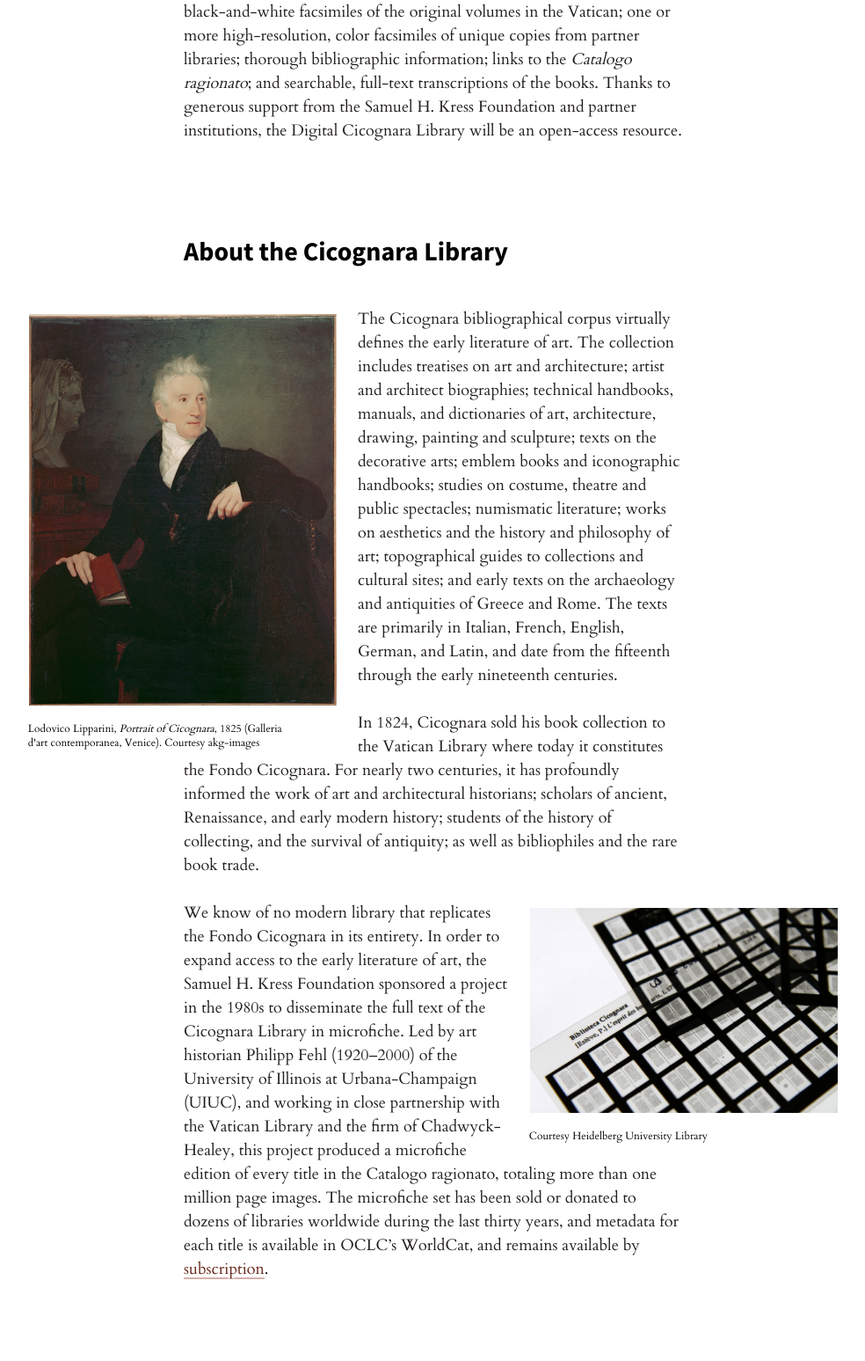
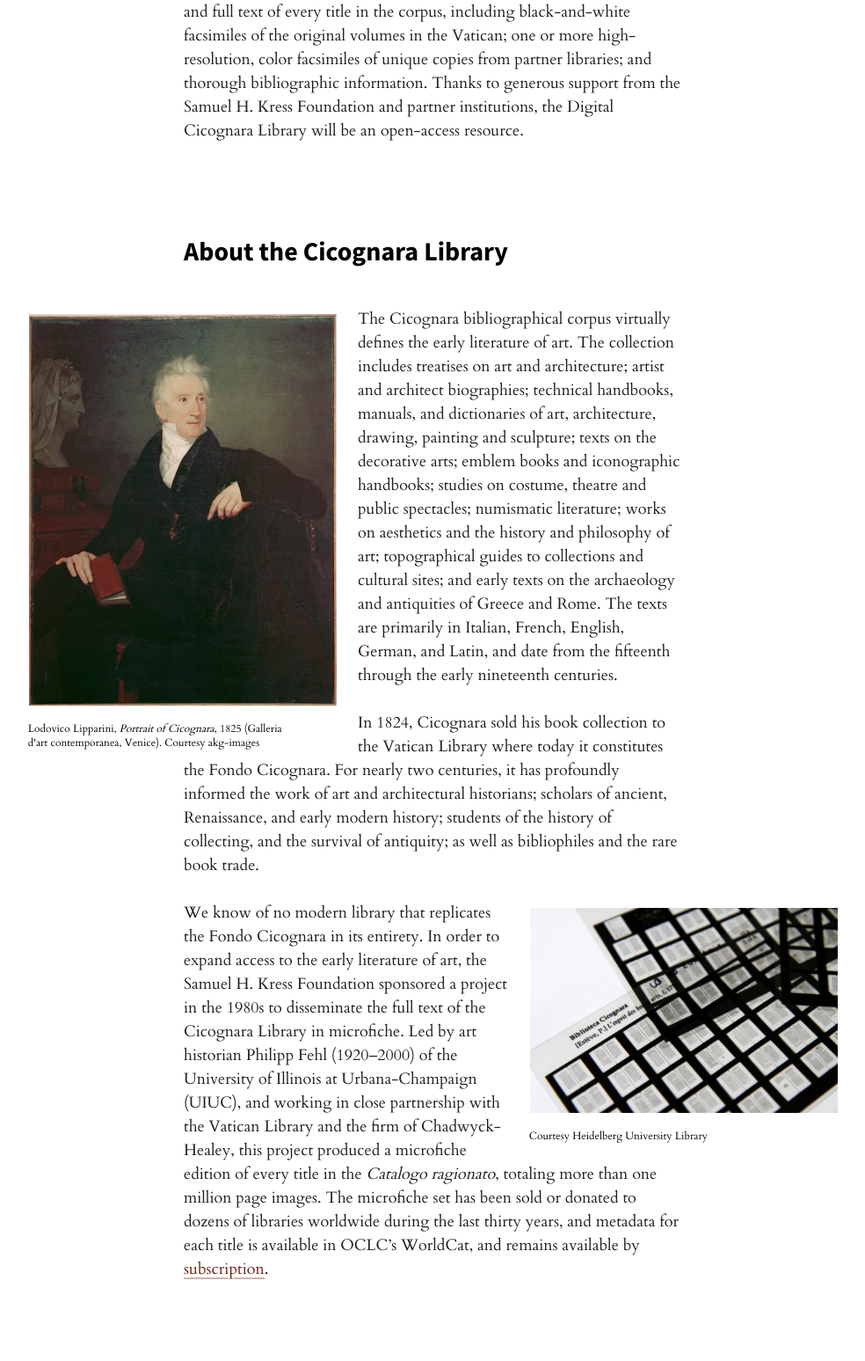
Before and after one commit to cicognara/cicognara.github.io, a plain HTML site: page index.html in a window 1280 px wide. Shown: the part 1457-3004 px from the top of the page at 88% size, without its empty margins (147-1131 px from the left). Drawn offline with nearby package versions, Linux system fonts and the light colour scheme; a web font is replaced by a local one.

Commit message:
new scope para follow chat w/ Sandy

```diff
--- a/index.html
+++ b/index.html
@@ -34,7 +34,7 @@
         <figcaption>Courtesy Heidelberg University Library</figcaption>
       </figure>
       <p>The Digital Cicognara Library is an international initiative to recreate in digital form the remarkable private book collection of Count Leopoldo Cicognara (1767–1834). Though assembled in the Romantic era, Cicognara’s collection of some five thousand early imprints still comprises the foundational literature of art and archaeology. Cicognara’s famous, two-volume inventory of his library, the <em>Catalogo ragionato dei libri d’arte e d’antichità</em>, published in 1821 and often reprinted, remains an essential tool for scholars and bibliophiles. </p>
-      <p>When complete, the Digital Cicognara Library will consist of the text of the <em>Catalogo ragionato</em> itself, integrated with sophisticated digital editions of every title in the corpus, including black-and-white facsimiles of the original volumes in the Vatican; one or more high-resolution, color facsimiles of unique copies from partner libraries; thorough bibliographic information; links to the <em>Catalogo ragionato</em>; and searchable, full-text transcriptions of the books. Thanks to generous support from the Samuel H. Kress Foundation and partner institutions, the Digital Cicognara Library will be an open-access resource.</p>
+      <p>When complete, the Digital Cicognara Library will consist of a sophisticated digital library application that includes the text of the <em>Catalogo ragionato</em> itself, integrated with digital images and full text of every title in the corpus, including black-and-white facsimiles of the original volumes in the Vatican; one or more high-resolution, color facsimiles of unique copies from partner libraries; and thorough bibliographic information. Thanks to generous support from the Samuel H. Kress Foundation and partner institutions, the Digital Cicognara Library will be an open-access resource.</p>
     </div>
   </section>
   <section class="about">
@@ -50,7 +50,7 @@
         <img src="images/microfiche.jpg">
         <figcaption>Courtesy Heidelberg University Library</figcaption>
       </figure>
-      <p>We know of no modern library that replicates the Fondo Cicognara in its entirety. In order to expand access to the early literature of art, the Samuel H. Kress Foundation sponsored a project in the 1980s to disseminate the full text of the Cicognara Library in microfiche. Led by art historian Philipp Fehl (1920–2000) of the University of Illinois at Urbana-Champaign (UIUC), and working in close partnership with the Vatican Library and the firm of Chadwyck-Healey, this project produced a microfiche edition of every title in the Catalogo ragionato, totaling more than one million page images. The microfiche set has been sold or donated to dozens of libraries worldwide during the last thirty years, and metadata for each title is available in OCLC’s WorldCat, and remains available by <a href="http://www.cicognara.com/" target="_blank">subscription</a>.</p>
+      <p>We know of no modern library that replicates the Fondo Cicognara in its entirety. In order to expand access to the early literature of art, the Samuel H. Kress Foundation sponsored a project in the 1980s to disseminate the full text of the Cicognara Library in microfiche. Led by art historian Philipp Fehl (1920–2000) of the University of Illinois at Urbana-Champaign (UIUC), and working in close partnership with the Vatican Library and the firm of Chadwyck-Healey, this project produced a microfiche edition of every title in the <em>Catalogo ragionato</em>, totaling more than one million page images. The microfiche set has been sold or donated to dozens of libraries worldwide during the last thirty years, and metadata for each title is available in OCLC’s WorldCat, and remains available by <a href="http://www.cicognara.com/" target="_blank">subscription</a>.</p>
     </div>
   </section>
   <section class="why">
```
